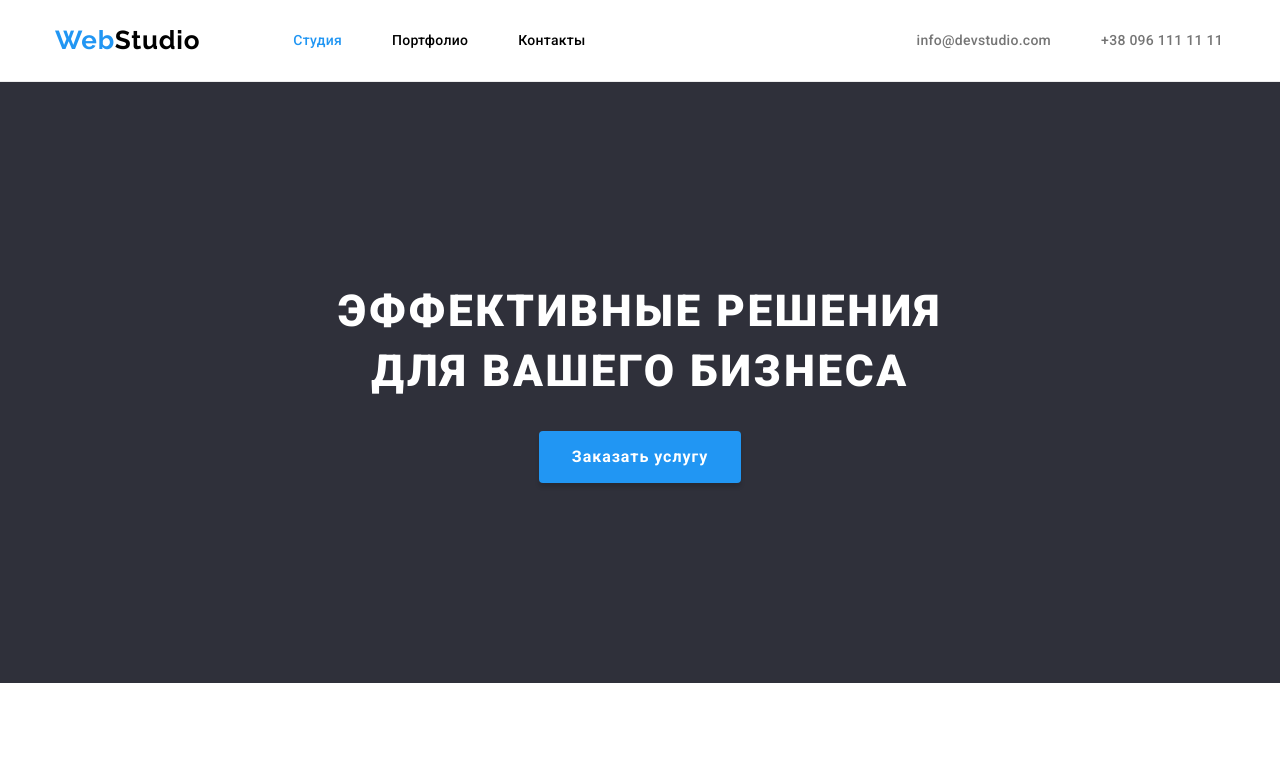
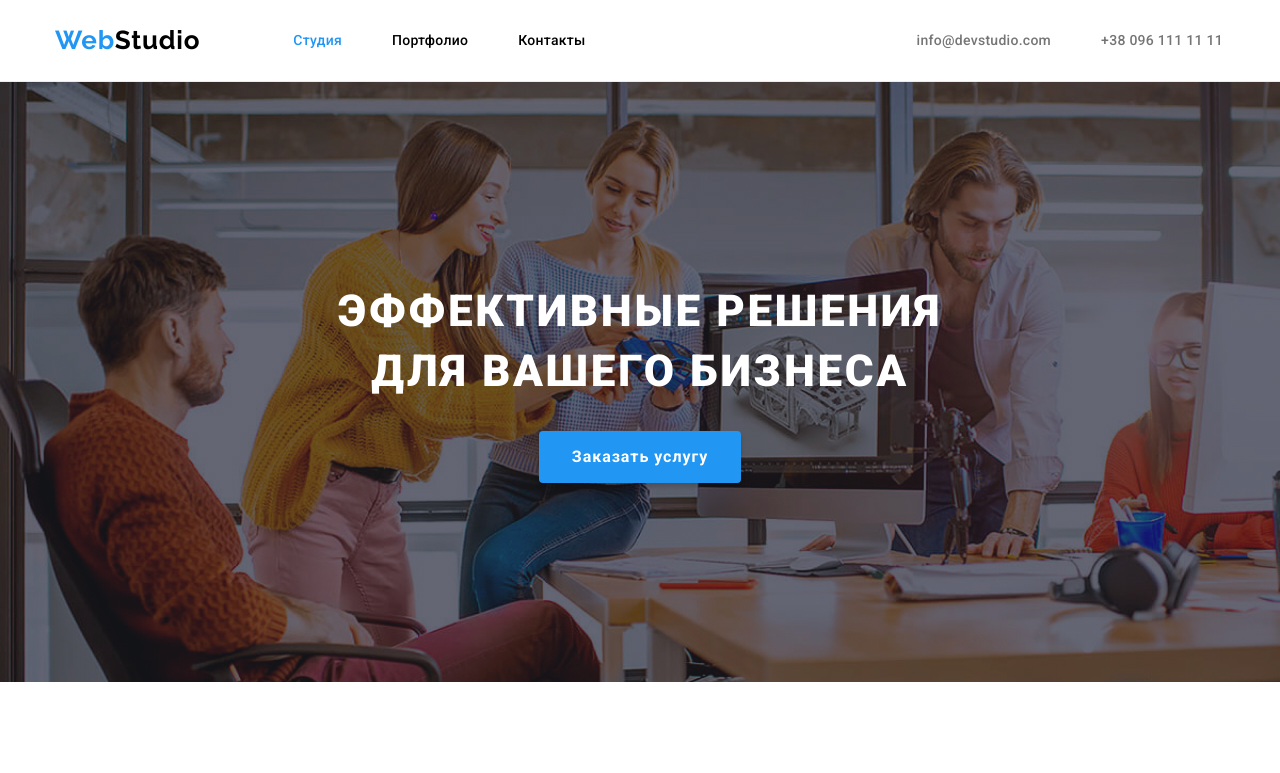
Before and after one commit to Emerald-SRG/goit-markup-hw-04, a plain HTML site: page index.html in a window 1280 px wide. Shown: the top 773 px of the page. Drawn offline with nearby package versions, Linux system fonts and the light colour scheme.

Commit message:
banner+gradient

```diff
--- a/css/styles.css
+++ b/css/styles.css
@@ -352,7 +352,7 @@ img {
 }
 .contacts-ulka {
     display: flex;
-   align-items: center;
+    align-items: center;
 }
 .teleph {
     margin-right: 0px;
@@ -363,8 +363,17 @@ img {
     padding-top: 200px;
     margin: 0px;
     text-align: center;
+    max-width: 1600px;
+    height: 600px;
+    margin-left: auto;
+    margin-right: auto;
+    background-image: linear-gradient(to right,
+                rgba(47, 48, 58, 0.4),
+                rgba(47, 48, 58, 0.4)),
+                url(../images/banner.jpg);
     background-color: var(--tagline-bg);
 }
+
  .advant-section {
     padding-top: 94px;
     padding-bottom: 94px;
```
